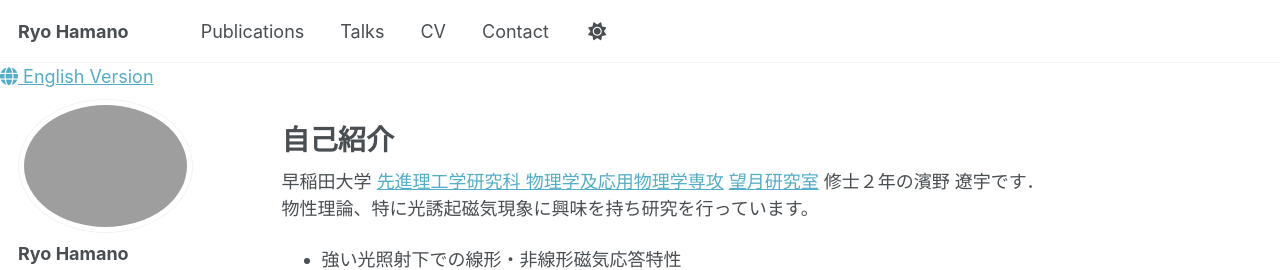
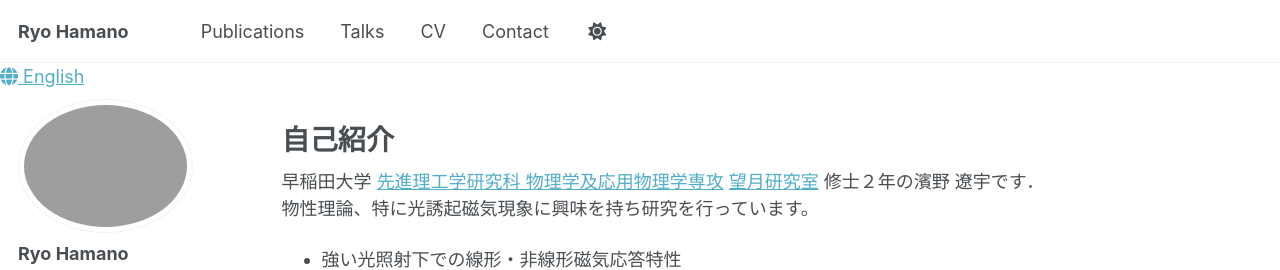
Before and after one commit to ryohamano/ryohamano.github.io, a Jekyll site: the page built from _pages/about.md, in a window 1280 px wide and 900 px high. Shown: the top 270 px of the window. Built offline with Jekyll 4.4.1, drawn with Linux system fonts in a browser that asks for light colours; some web fonts are replaced; some of the changed lines change nothing that is shown.

Commit message:
Update language-switcher.html

```diff
--- a/_includes/language-switcher.html
+++ b/_includes/language-switcher.html
@@ -11,7 +11,7 @@
 
 {% if page.lang == 'ja' %}
   {% assign target_url = page.en_permalink | default: '/en' | append: page.url %}
-  {% assign label = 'English Version' %}
+  {% assign label = 'English' %}
 {% elsif page.lang == 'en' %}
   {% assign target_url = page.ja_permalink | default: page.url | replace_first: '/en', '' %}
   {% assign label = '日本語' %}
```
